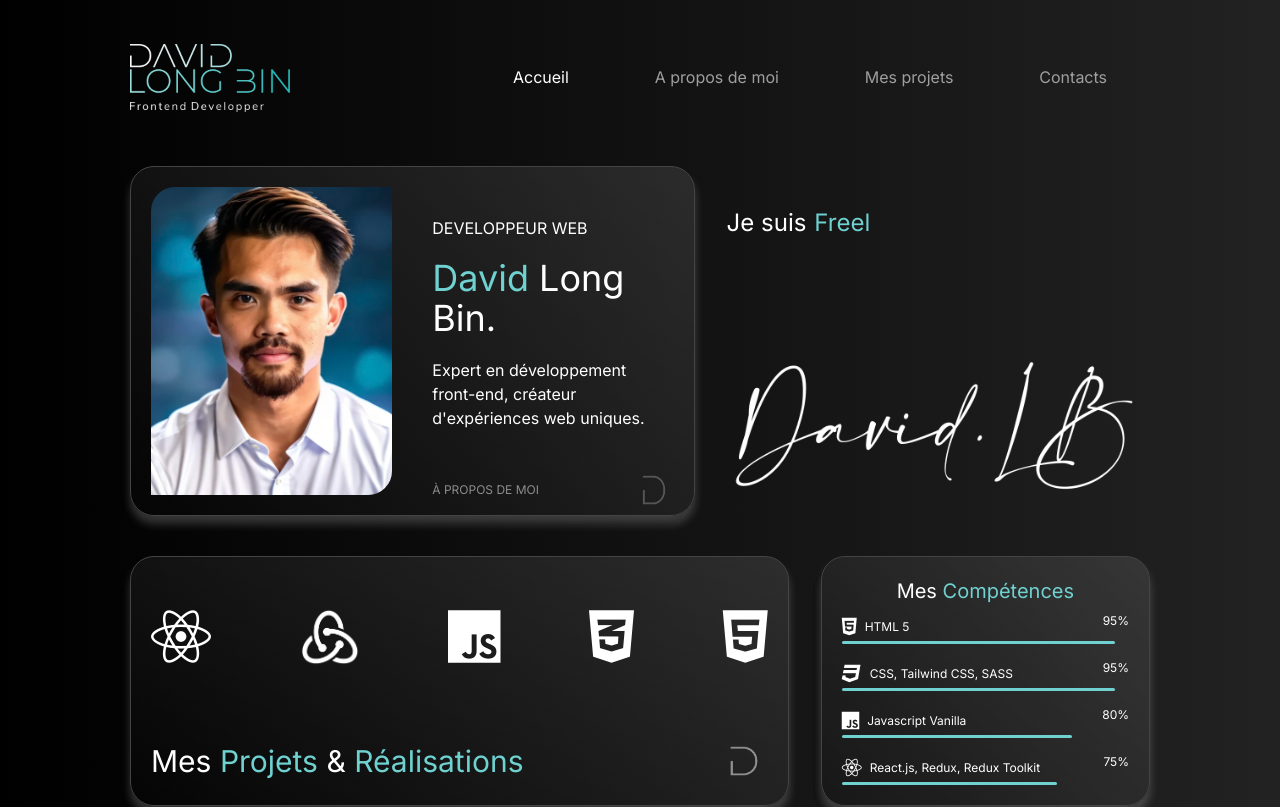
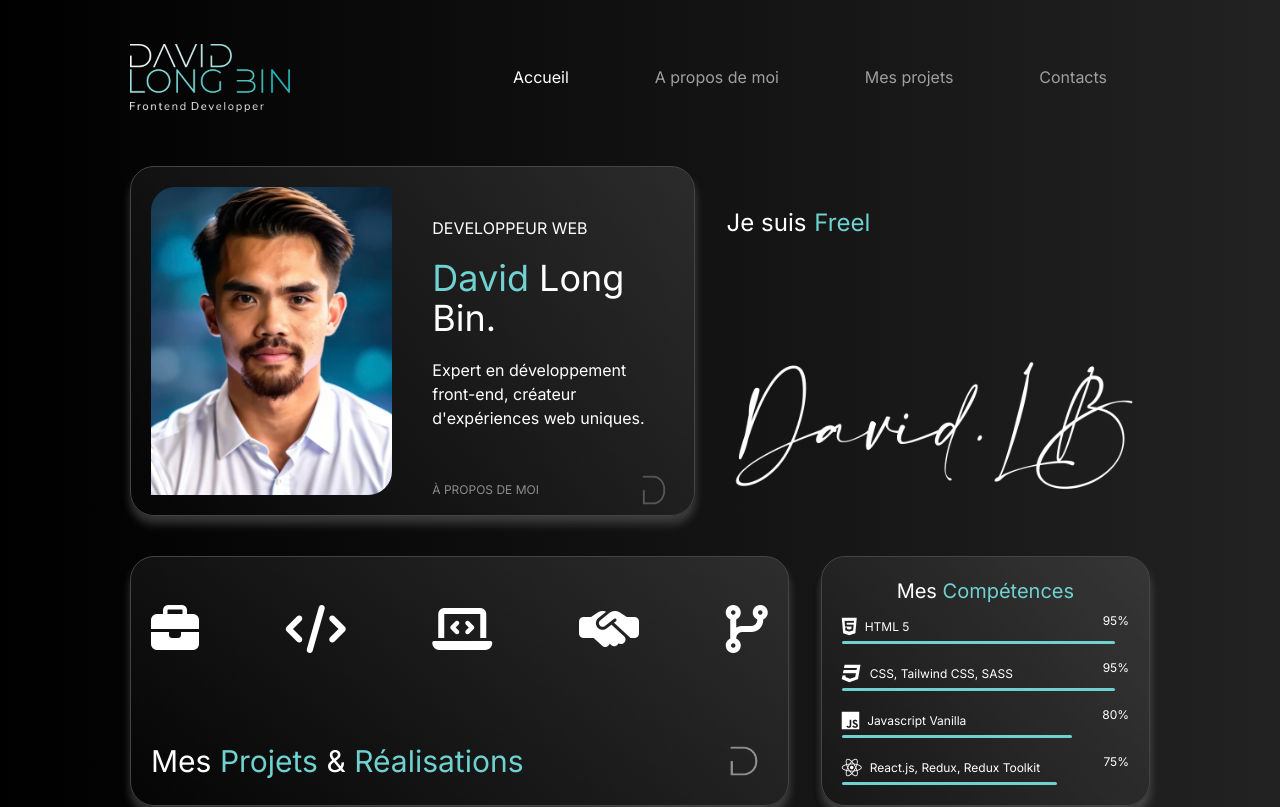
Before and after one commit to David6790/portfolio, a React (Create React App) app: page / in a window 1280 px wide. Shown: the top 807 px of the page. Built offline with nearby package versions, Linux system fonts and the light colour scheme.

Commit message:
padding contact card

```diff
--- a/src/components/cardsHome/ContactCard.jsx
+++ b/src/components/cardsHome/ContactCard.jsx
@@ -11,7 +11,7 @@ const ContactCard = () => {
   return (
     <NavLink to="/contact">
       <motion.div
-        className=" flex flex-col justify-evenly h-full  w-full  rounded-3xl shadow-myshadow bg-card-gradiant bg-card  border-solid border-[#444] border-[1px] lg:p-10 md:p-10 sm:p-5 p-5 group "
+        className=" flex flex-col justify-evenly h-full  w-full  rounded-3xl shadow-myshadow bg-card-gradiant bg-card  border-solid border-[#444] border-[1px] lg:p-10 md:p-10 sm:p-5 p-5 py-10 group "
         ref={ref}
         style={{
           transform: isInView ? "none" : "opacity:0 translateX(200px) ",
--- a/src/components/cardsHome/MyWorks.jsx
+++ b/src/components/cardsHome/MyWorks.jsx
@@ -20,16 +20,12 @@ const MyWorks = () => {
           transition: "all ease-in 0.5s",
         }}
       >
-        <div className=" text-white lg:text-6xl md:text-5xl sm:text-5xl text-4xl flex flex-row justify-between mt-[30px] ">
-          <i className="fa-brands fa-react"></i>
-          <img
-            src="./img/redux.png"
-            alt=""
-            className=" lg:h-[60px] md:h-[45px] sm:h-[45px] h-[40px]"
-          />
-          <i className="fa-brands fa-js"></i>
-          <i className="fa-brands fa-css3-alt"></i>
-          <i className="fa-brands fa-html5"></i>
+        <div className=" text-white lg:text-5xl md:text-5xl sm:text-5xl text-4xl flex flex-row justify-between items-center h-1/2   ">
+          <i className="fa-solid fa-briefcase"></i>
+          <i className="fa-solid fa-code"></i>
+          <i className="fa-solid fa-laptop-code"></i>
+          <i className="fa-solid fa-handshake-simple"></i>
+          <i className="fa-solid fa-code-branch"></i>
         </div>
         <div className="flex flex-row items-center justify-between w-full">
           <h1 className="lg:text-3xl md:text-2xl sm:text-2xl">
--- a/src/components/cardsHome/Socials.jsx
+++ b/src/components/cardsHome/Socials.jsx
@@ -13,7 +13,7 @@ const Socials = () => {
       ref={ref}
       style={{
         transform: isInView ? "none" : "scale(0) opacity(0.7)",
-        scale: isInView ? 1 : 0,
+        scale: isInView ? 1 : 0.7,
         opacity: isInView ? 1 : 0,
         transition: "all ease-in 0.5s ",
       }}
```
